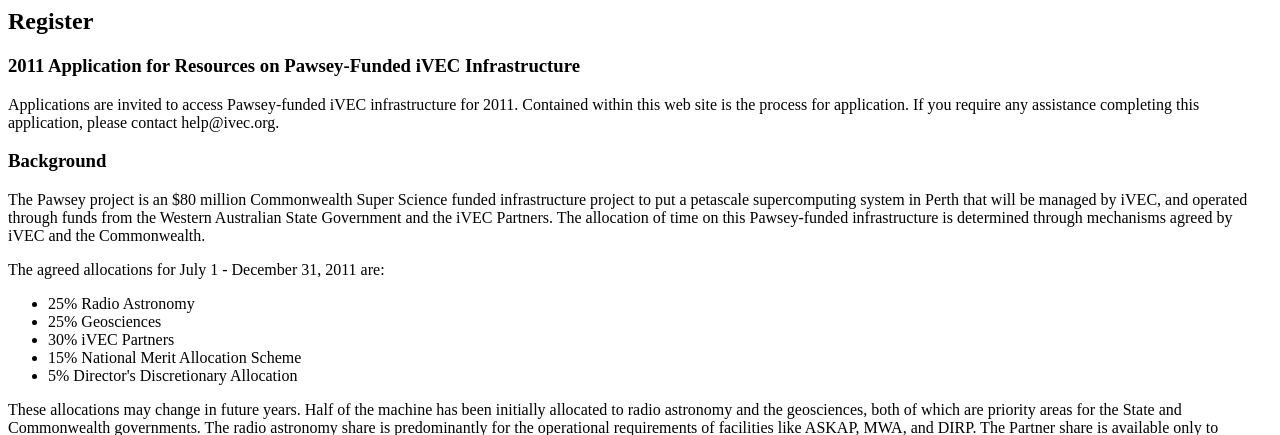
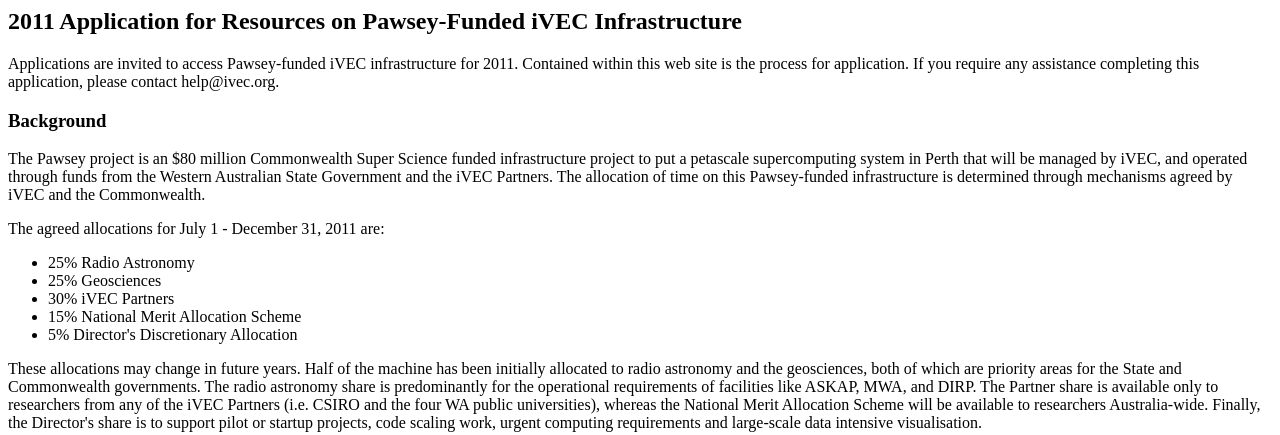
Before and after one commit to Pawseyops/ivec-user-portal, a Django app: page /accounts/register/ in a window 1280 px wide. Shown: the top 435 px of the page. Run offline with Django 3.2, Linux system fonts and the light colour scheme; parts of the project's set-up code (start-up, migrations or seed data) failed here and were passed over.

Commit message:
minor edits

```diff
--- a/ivecallocation/templates/registration/registration_form.html
+++ b/ivecallocation/templates/registration/registration_form.html
@@ -1,10 +1,9 @@
 <html>
     <head>
-        <title>Register</title>
+        <title>2011 Application for Resources on Pawsey-Funded iVEC Infrastructure</title>
     </head>
     <body>
-        <h2>Register</h2>
-<h3>2011 Application for Resources on Pawsey-Funded iVEC Infrastructure</h3>
+<h2>2011 Application for Resources on Pawsey-Funded iVEC Infrastructure</h2>
 <p>Applications are invited to access Pawsey-funded iVEC infrastructure for 2011. Contained within this web site is the process for application. If you require any assistance completing this application, please contact help@ivec.org.
 </p>
 <h3>Background</h3>
```
